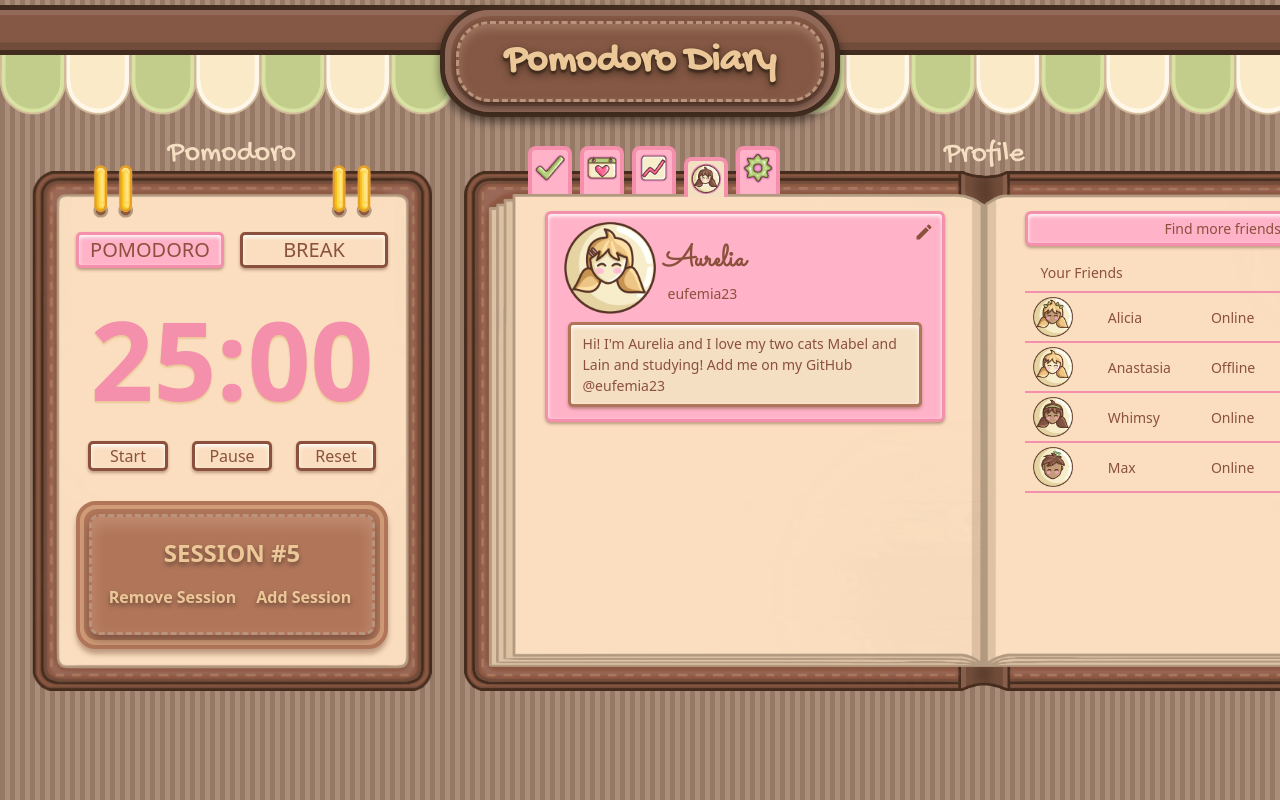
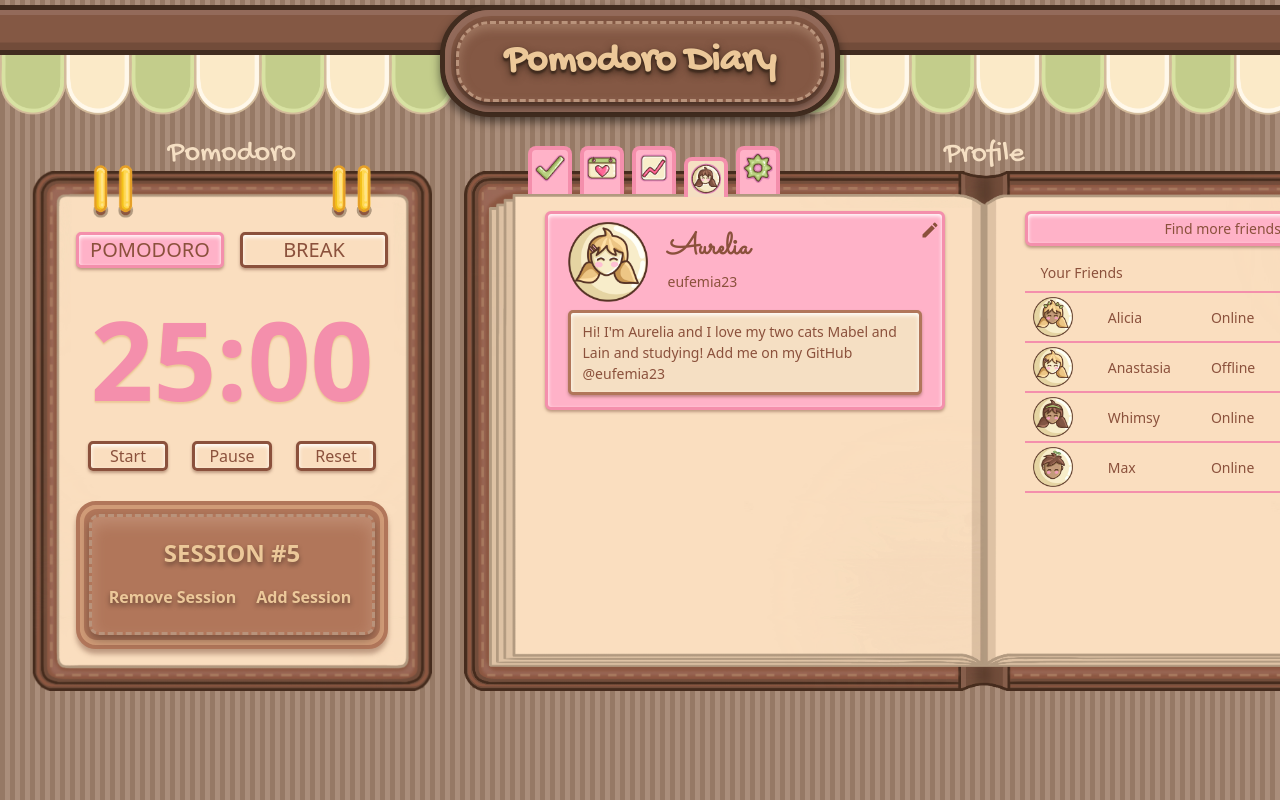
Before and after one commit to eufemia23/Pomodoro-Website, a React (Vite) app: page /profile in a window 1280 px wide. Shown: the top 800 px of the page. Built offline with nearby package versions, Linux system fonts and the light colour scheme; a web font is replaced by a local one.

Commit message:
Fixed small UI issue in profile tab

```diff
--- a/src/components/EditProfileModal.tsx
+++ b/src/components/EditProfileModal.tsx
@@ -117,14 +117,14 @@ const EditProfileModal = ({
                       value={inputValueName}
                       onChange={handleChangeName}
                       type="text"
-                      maxLength={20}
+                      maxLength={15}
                       placeholder="Insert your new name"
                       className="border-3 rounded-md border-primary-pink w-100 py-1 pl-2 outline-0 bg-light-pink pr-12 shadow-[0px_2px_3px_rgba(132,88,68,0.5)] inset-shadow-sm inset-shadow-white"
                     />
                     <div
-                      className={`absolute right-9 top-21 ${inputNameChar === 20 ? "text-red-600" : "text-light-brown"}`}
+                      className={`absolute right-9 top-21 ${inputNameChar === 15 ? "text-red-600" : "text-light-brown"}`}
                     >
-                      {inputNameChar} / 20
+                      {inputNameChar} / 15
                     </div>
 
                     <label className="block mt-4 mb-1">Biography</label>
--- a/src/components/ProfileLoggedIn.tsx
+++ b/src/components/ProfileLoggedIn.tsx
@@ -101,22 +101,25 @@ const removeFriend = (index: number) => {
     <>
       <div className="w-125 -ml-140 px-20 mt-10 text-light-brown">
         <div className="border-3 rounded-md border-primary-pink w-100 bg-light-pink shadow-[0px_2px_3px_rgba(132,88,68,0.5)] inset-shadow-sm inset-shadow-white">
-          <div className="flex">
-            <div className="m-2 ml-4 w-23">
+          <div className="flex w-100">
+            <div className="w-20 m-2 ml-5">
               <img src={userAvatar}></img>
             </div>
-            <div className="mt-6">
-              <div className="font-super-cursive font-extrabold text-[30px]">
+            <div className="flex justify-between w-68 ml-3">
+              <div className="">
+              <div className="font-super-cursive font-extrabold text-[30px] mt-3">
                 {userName}
               </div>
-              <div className="ml-1">{userUsername}</div>
+              <div className="">{userUsername}</div>
             </div>
-            <div className="pl-42 pt-2">
+            <div className="mt-1.5">
               <MdEdit
                 className="text-[20px] hover:text-[23px] hover:cursor-pointer duration-100 ease-linear active:text-[23px] active:text-accent-dark-green"
                 onClick={handleEditClick}
               />
             </div>
+            </div>
+
           </div>
 
           <div className="font-bubbly bg-primary-white mx-5 mb-3 shadow-[0px_2px_3px_rgba(132,88,68,0.5)] inset-shadow-sm inset-shadow-white border-3 rounded-[5px] border-wood-warm py-2 px-3">
```
